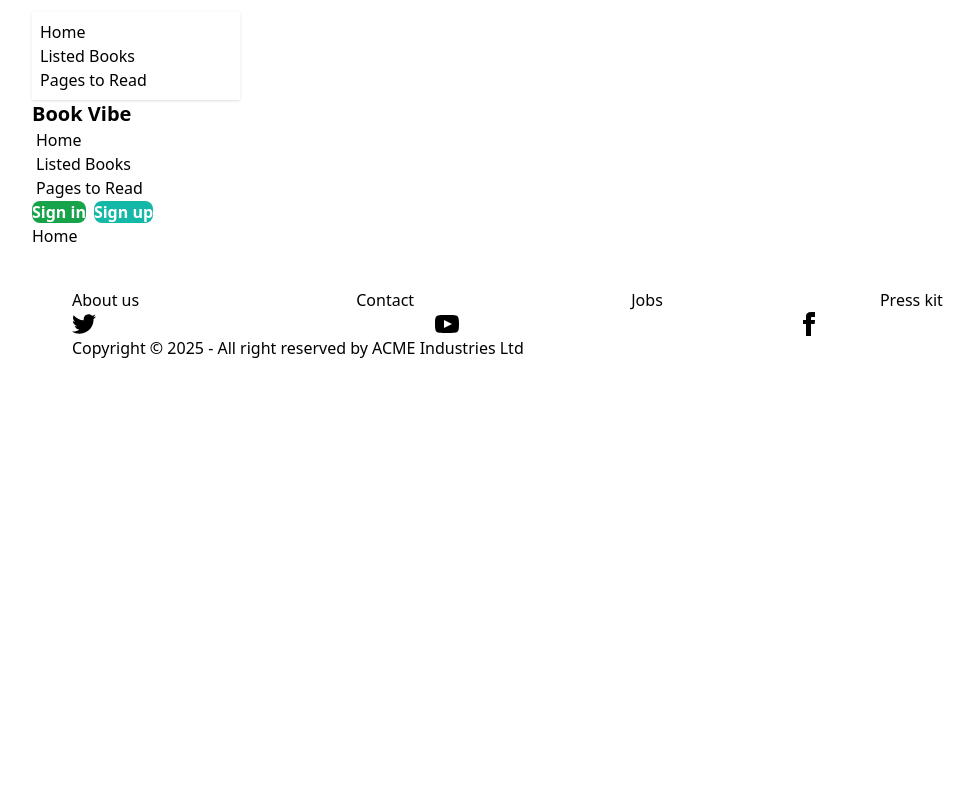
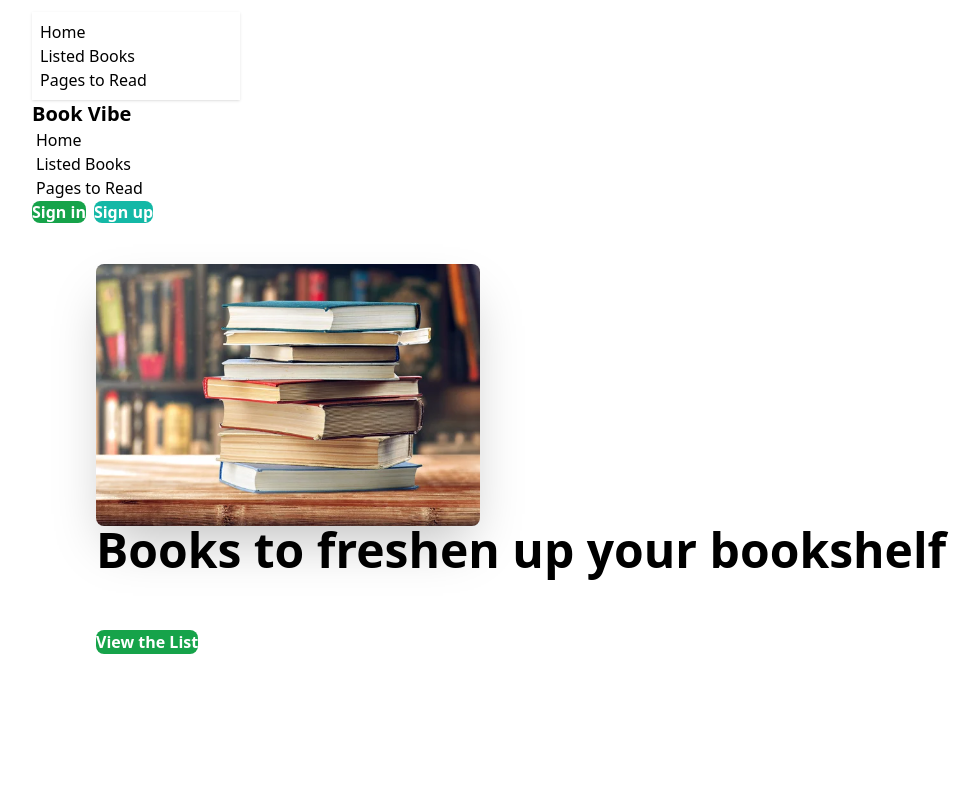
Before and after one commit to saqib0404/books-and-books, a React (Vite) app: page / in a window 1280 px wide. Shown: the top 800 px of the page, without its empty margins (32-1011 px from the left). Built offline with nearby package versions, Linux system fonts and the light colour scheme.

Commit message:
banner done

```diff
--- /dev/null
+++ b/src/components/Banner/Banner.jsx
@@ -0,0 +1,18 @@
+import React from 'react'
+import BannerImg from "../../assets/books.jpg"
+
+const Banner = () => {
+    return (
+        <div className="hero  min-h-[554px] mt-10 mb-16 bg-base-300 rounded-lg md:px-16">
+            <div className="hero-content flex-col lg:flex-row-reverse">
+                <img src={BannerImg} className="max-w-sm rounded-lg shadow-2xl" />
+                <div>
+                    <h1 className="text-5xl font-bold">Books to freshen up your bookshelf</h1>
+                    <button className="btn btn-xl bg-green-600 mt-6 md:mt-14 text-white font-semibold rounded-lg">View the List</button>
+                </div>
+            </div>
+        </div>
+    )
+}
+
+export default Banner
--- a/src/components/Home/Home.jsx
+++ b/src/components/Home/Home.jsx
@@ -1,12 +1,9 @@
-import React from 'react'
-import { Outlet } from 'react-router'
-import NavBar from '../NavBar/NavBar'
-import Footer from '../Footer/Footer'
+import Banner from '../Banner/Banner'
 
 const Home = () => {
     return (
         <div>
-            Home
+            <Banner />
         </div>
     )
 }
--- a/src/components/NavBar/NavBar.jsx
+++ b/src/components/NavBar/NavBar.jsx
@@ -10,7 +10,7 @@ const NavBar = () => {
         </>
 
     return (
-        <div className="navbar bg-base-100">
+        <div className="navbar bg-base-100 mb-2">
             <div className="navbar-start">
                 <div className="dropdown">
                     <div tabIndex={0} role="button" className="btn btn-ghost lg:hidden">
```
